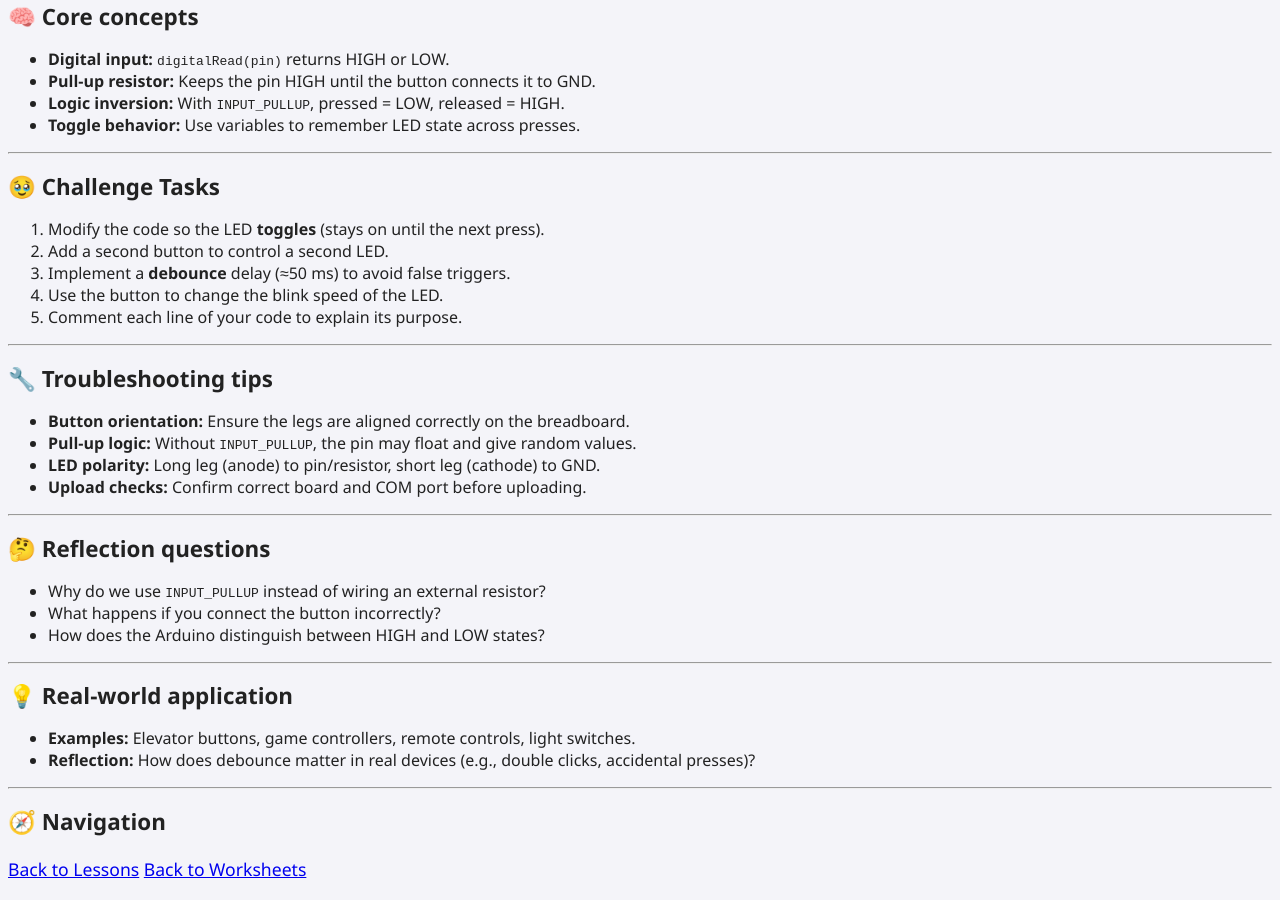
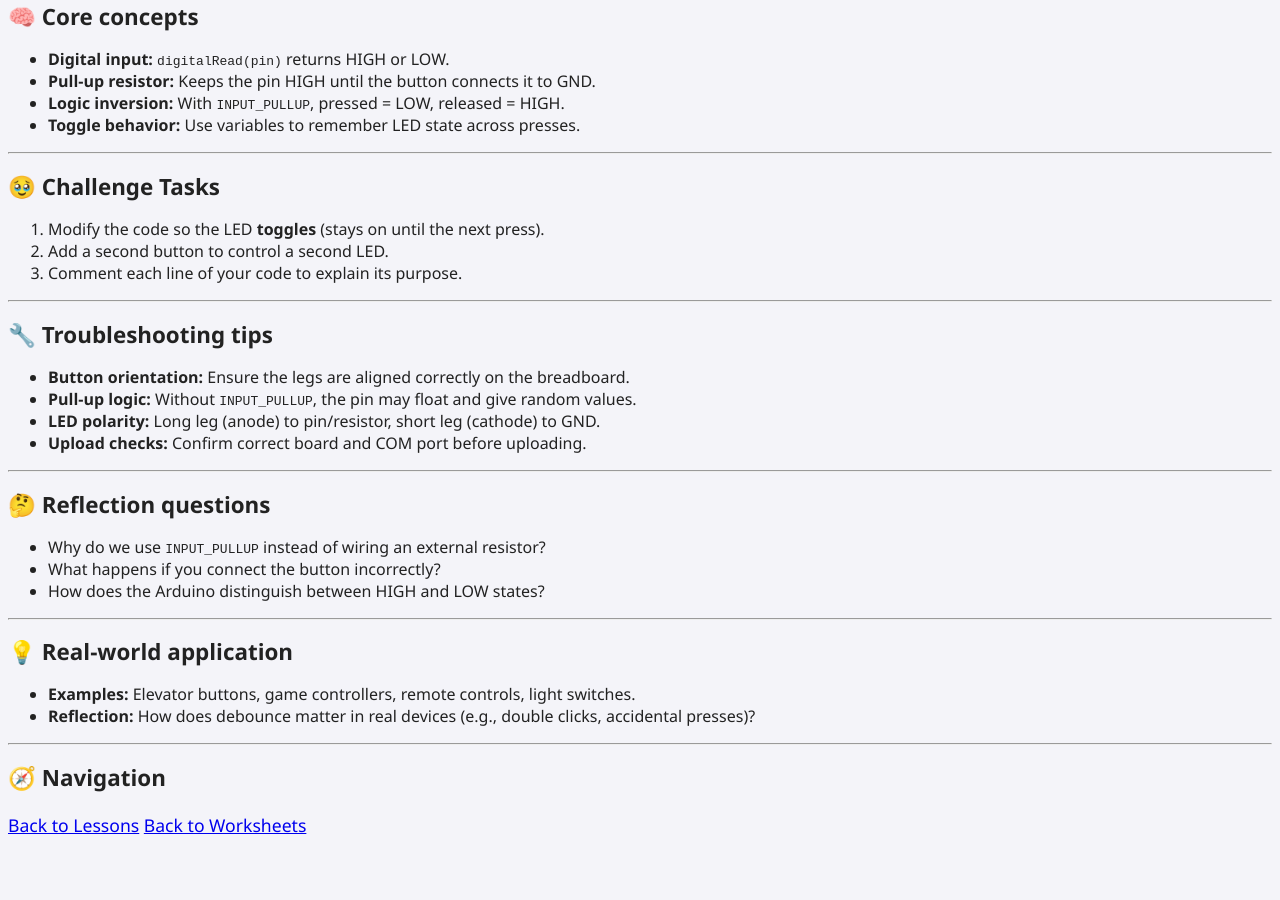
Before and after one commit to ImMrHh/arduino.journey, a Jekyll site: the page built from worksheets/week2-worksheet.md, in a window 1280 px wide and 900 px high, scrolled down 1280 px. Built offline with Jekyll 4.4.1, drawn with Linux system fonts in a browser that asks for light colours; our own code applies the rules of GitHub Pages for plain Markdown files; after the commit the page ends 2136 px from its top, so only the background shows below that.

Commit message:
Update week2-worksheet.md

```diff
--- a/worksheets/week2-worksheet.md
+++ b/worksheets/week2-worksheet.md
@@ -55,9 +55,7 @@ void loop() {
 ## 🥹 Challenge Tasks
 1. Modify the code so the LED **toggles** (stays on until the next press).
 2. Add a second button to control a second LED.
-3. Implement a **debounce** delay (≈50 ms) to avoid false triggers.
-4. Use the button to change the blink speed of the LED.
-5. Comment each line of your code to explain its purpose.
+3. Comment each line of your code to explain its purpose.
 
 ---
 
```
